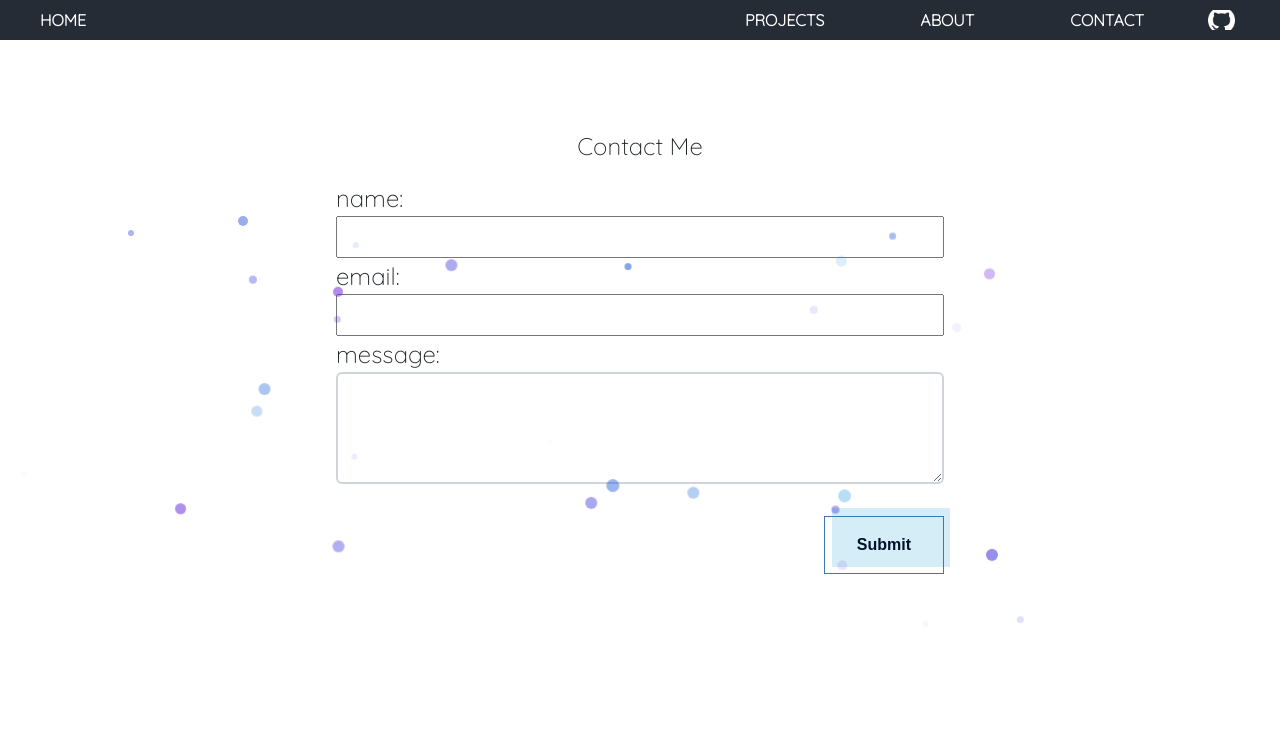
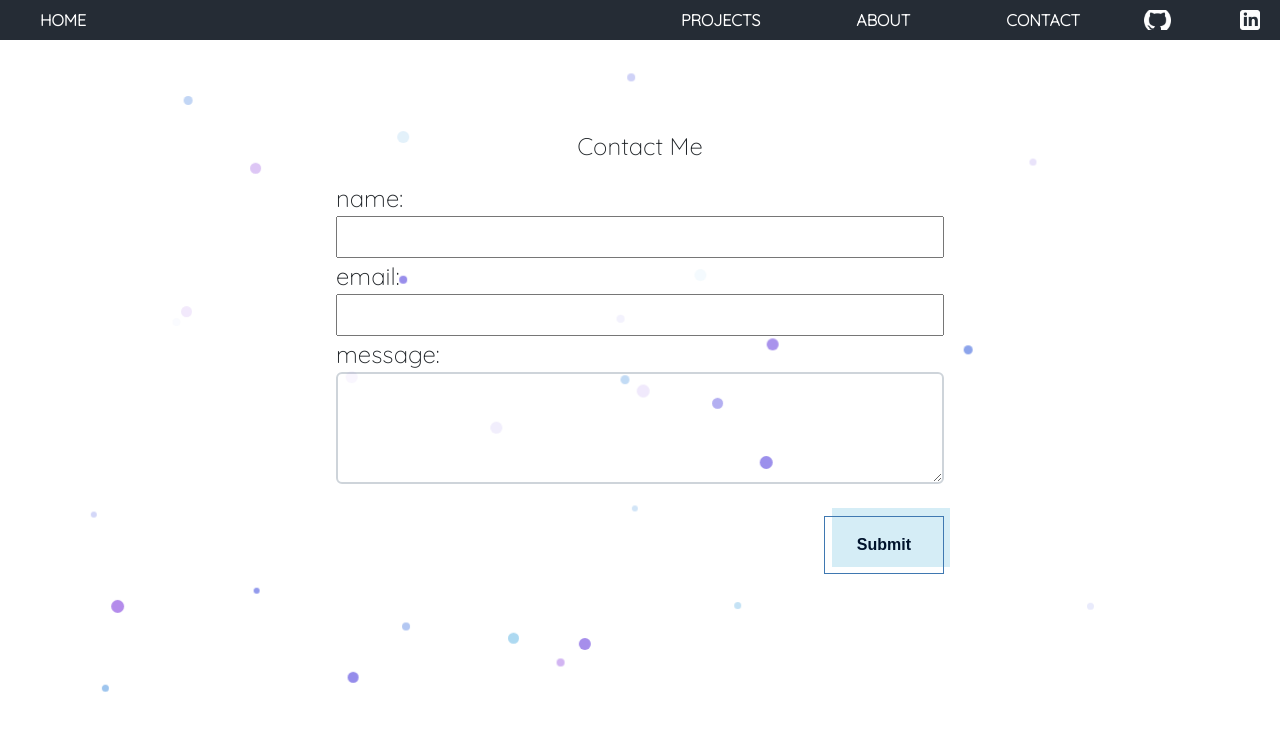
Before and after one commit to em-twines/ProfessionalWebsite, a React (Create React App) app: page /contact in a window 1280 px wide. Shown: the top 730 px of the page. Built offline with nearby package versions, Linux system fonts and the light colour scheme.

Commit message:
added linkedIn button to headers and footers + fixed click-anywhere bug by changing padding to margin in navbar

```diff
--- a/src/App.scss
+++ b/src/App.scss
@@ -447,36 +447,48 @@ a:hover {
     background-repeat: no-repeat;
     cursor: pointer;
     font-size: 1.4rem;
-    padding-left: 4rem;
-    padding-right: 4rem;
+    padding-left: 1rem;
+    padding-right: 1rem;
+    margin-right: 4rem;
+  }
+  .linkedin-icon {
+    background-image: url("./media/linkedin.png");
+    background-size: contain;
+    background-repeat: no-repeat;
+    cursor: pointer;
+    font-size: 1.4rem;
+    padding-left: 1rem;
+    padding-right: 1rem;
+    margin-left: 4rem;
+    margin-right: 1rem;
   }
 
   .brand {
     cursor: pointer;
     font-size: 1.4rem;
-    padding-left: 4rem;
-    padding-right: 4rem;
+    margin-left: 3rem;
+    margin-right: 3rem;
   }
 
   .projects-nav-link {
     cursor: pointer;
     font-size: 1.4rem;
-    padding-left: 4rem;
-    padding-right: 4rem;
+    margin-left: 4rem;
+    margin-right: 4rem;
   }
 
   .about {
     cursor: pointer;
     font-size: 1.4rem;
-    padding-left: 4rem;
-    padding-right: 4rem;
+    margin-left: 4rem;
+    margin-right: 4rem;
   }
 
   .contact-nav-link {
     cursor: pointer;
     font-size: 1.4rem;
-    padding-left: 4rem;
-    padding-right: 8rem;
+    margin-left: 4rem;
+    margin-right: 8rem;
   }
 
 }
@@ -521,8 +533,8 @@ a:hover {
   .brand {
     cursor: pointer;
     font-size: 1rem;
-    padding-left: 2rem;
-    padding-right: 2rem;
+    margin-left: 2rem;
+    margin-right: 2rem;
   }
 
   .github-icon {
@@ -531,29 +543,39 @@ a:hover {
     background-repeat: no-repeat;
     cursor: pointer;
     font-size: 1rem;
-    padding-left: 2rem;
-    padding-right: 2rem;
-  }
-
+    padding-left: 1rem;
+    margin-right: 2rem;
+    padding-right: 1rem;
+  }
+  .linkedin-icon {
+    background-image: url("./media/linkedin.png");
+    background-size: contain;
+    background-repeat: no-repeat;
+    cursor: pointer;
+    font-size: 1rem;
+    margin-left: 2rem;
+    padding-left: 1rem;
+    padding-right: 1rem;
+  }
   .projects-nav-link {
     cursor: pointer;
     font-size: 1rem;
-    padding-left: 2rem;
-    padding-right: 2rem;
+    margin-left: 2rem;
+    margin-right: 2rem;
   }
 
   .about {
     cursor: pointer;
     font-size: 1rem;
-    padding-left: 2rem;
-    padding-right: 2rem;
+    margin-left: 2rem;
+    margin-right: 2rem;
   }
 
   .contact-nav-link {
     cursor: pointer;
     font-size: 1rem;
-    padding-right: 4rem;
-    padding-left: 2rem;
+    margin-right: 4rem;
+    margin-left: 2rem;
   }
 }
 
@@ -595,30 +617,53 @@ a:hover {
   .brand {
     cursor: pointer;
     font-size: 1rem;
-    padding-left: 2rem;
-    padding-right: 1rem;
+    margin-left: 2rem;
+    margin-right: 1rem;
   }
 
   .projects-nav-link {
     cursor: pointer;
     font-size: 1rem;
+    margin-left: 1rem;
+    margin-right: 1rem;
+  }
+
+  .about {
+    cursor: pointer;
+    font-size: 1rem;
+    margin-left: 1rem;
+    margin-right: 1rem;
+  }
+
+  .contact-nav-link {
+    cursor: pointer;
+    font-size: 1rem;
+    margin-right: 2rem;
+    margin-left: 1rem;
+  }
+
+  .github-icon {
+    background-image: url("./media/github_white.png");
+    background-size: contain;
+    background-repeat: no-repeat;
+    cursor: pointer;
+    font-size: 1rem;
+    padding-left: 1rem;
+    // margin-left: 1rem;
+    padding-right: 1rem;
+  }
+
+  .linkedin-icon {
+    background-image: url("./media/linkedin.png");
+    background-size: contain;
+    background-repeat: no-repeat;
+    cursor: pointer;
+    font-size: 1rem;
     padding-left: 1rem;
     padding-right: 1rem;
-  }
-
-  .about {
-    cursor: pointer;
-    font-size: 1rem;
-    padding-left: 1rem;
-    padding-right: 1rem;
-  }
-
-  .contact-nav-link {
-    cursor: pointer;
-    font-size: 1rem;
-    padding-right: 2rem;
-    padding-left: 1rem;
-  }
+    margin: 0;
+  }
+
 
   .drop-down {
     display: none;
@@ -709,7 +754,16 @@ a:hover {
   padding-right: 1rem;
   justify-content: center;
 }
-
+.linkedin {
+  background-image: url("./media/linkedin.png");
+  background-size: contain;
+  background-repeat: no-repeat;
+  cursor: pointer;
+  height: 1rem;
+  padding-left: 1rem;
+  padding-right: 1rem;
+  justify-content: center;
+}
 }
 /*NAVBAR: MOBILE SMALLEST------------------------------------------------------------------*/
 
@@ -797,6 +851,18 @@ a:hover {
     padding-right: 1rem;
     justify-content: center;
   }
+
+  .linkedin {
+    background-image: url("./media/linkedin.png");
+    background-size: contain;
+    background-repeat: no-repeat;
+    cursor: pointer;
+    height: 1rem;
+    padding-left: 1rem;
+    padding-right: 1rem;
+    justify-content: center;
+  }
+
 
   #hide-footer {
     display: none;
--- a/src/Components/Footer.jsx
+++ b/src/Components/Footer.jsx
@@ -7,6 +7,7 @@ export default function Footer() {
       <div id="footer">
         <div className="footer-flex">
           <a href="https://github.com/em-twines" className ='icon'></a>
+          <a href="https://linkedin.com/in/em-twines/" className ='linkedin'></a>
         </div>
       </div>
       <div id = 'hide-footer'></div>
--- a/src/Components/NavBar.jsx
+++ b/src/Components/NavBar.jsx
@@ -47,6 +47,9 @@ export default function NavBar() {
           </li>
           <li >
             <a href="https://github.com/em-twines" className ='github-icon'></a>
+          </li>
+          <li >
+            <a href="https://linkedin.com/in/em-twines/" className ='linkedin-icon'></a>
           </li>
         </div>
       </ul>
```
Also changed, not shown: src/media/linkedin.png (added).
